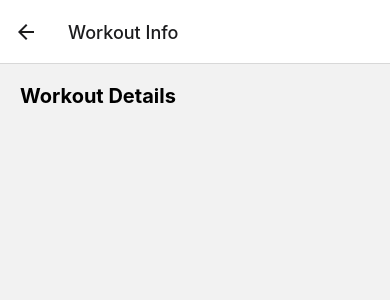
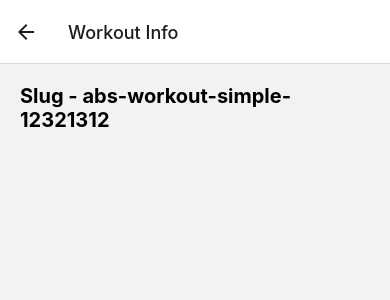
Before and after one commit to DrewIndeed/react-native-projects, a React Native app in the folder workout-app/: screen /Home in a window 390 px wide. Both pictures are taken after a click on the element 195 px from the left and 175 px from the top of the page. Shown: the top 300 px of the page. Built offline with nearby package versions, Linux system fonts and the light colour scheme.

Commit message:
28. workout-app: attach params when navigating
- In this case, we pass workout slug to the details page

```diff
--- a/workout-app/screens/HomeScreen.tsx
+++ b/workout-app/screens/HomeScreen.tsx
@@ -36,7 +36,12 @@ const HomeScreen = ({ navigation }: NativeStackHeaderProps) => {
 
         renderItem={({ item }) => {
           return (
-            <Pressable onPress={() => navigation.navigate('WorkoutDetails')}>
+            <Pressable
+              onPress={() =>
+                // the second argument is called the PARAMS
+                navigation.navigate('WorkoutDetails', { slug: item.slug })
+              }
+            >
               <WorkoutItem item={item} />
             </Pressable>
           );
--- a/workout-app/screens/WorkoutDetailScreen.tsx
+++ b/workout-app/screens/WorkoutDetailScreen.tsx
@@ -1,10 +1,10 @@
 import { View, Text, StyleSheet } from 'react-native';
 import { NativeStackHeaderProps } from '@react-navigation/native-stack';
 
-const WorkoutDetailScreen = ({ navigation }: NativeStackHeaderProps) => {
+const WorkoutDetailScreen = ({ route }: NativeStackHeaderProps) => {
   return (
     <View style={styles.container}>
-      <Text style={styles.header}>Workout Details</Text>
+      <Text style={styles.header}>Slug - {(route.params as any).slug}</Text>
     </View>
   );
 };
```
